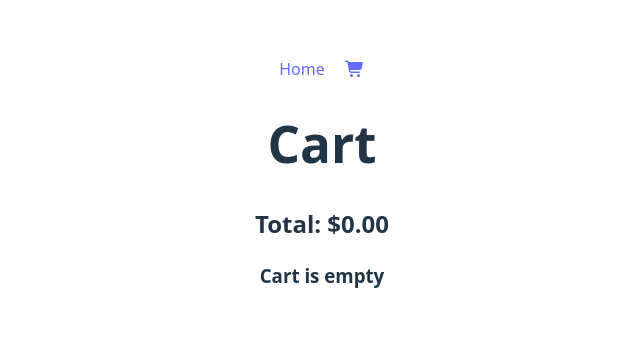
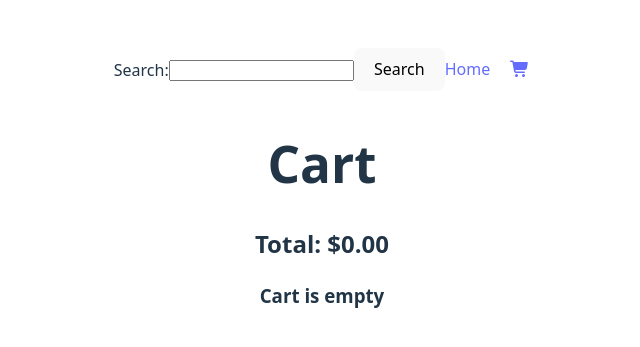
Before and after one commit to sana2990/ShoppyGlobe, a React (Vite) app in the folder shoppyglobe/: page /cart in a window 1280 px wide. Shown: the part 217-564 px from the top of the page, without its empty margins (318-958 px from the left). Built offline with nearby package versions, Linux system fonts and the light colour scheme.

Commit message:
Added functionality for search and made some styling

```diff
--- /dev/null
+++ b/shoppyglobe/src/components/Header.css
@@ -0,0 +1,6 @@
+.header {
+        display: flex;
+        justify-content: space-between;
+    align-items: center;
+    padding: 10px;
+}
--- a/shoppyglobe/src/components/Header.jsx
+++ b/shoppyglobe/src/components/Header.jsx
@@ -1,7 +1,11 @@
 import { FontAwesomeIcon } from "@fortawesome/react-fontawesome";
 import { faCartShopping } from "@fortawesome/free-solid-svg-icons";
 import { Link } from "react-router-dom";
-import {useSelector} from "react-redux";
+import {useSelector, useDispatch} from "react-redux";
+import {setSearchTerm} from "../utils/cartSlice.js";
+import { useNavigate } from "react-router-dom";
+import { useState } from "react";
+import "./Header.css";
 
 function Header() {
     const cart = useSelector(
@@ -12,11 +16,23 @@ function Header() {
       (total, item) => total + item.quantity,
       0
     );
+    const dispatch = useDispatch();
+    const navigate = useNavigate();
+
+    const searchTerm = useSelector((state) => state.cart.searchTerm);
+    const [inputValue, setInputValue] = useState("");
 
     return(
-        <div>
-
-            <Link to="/">
+        <div className="header">
+             <div>
+                    <label>Search:</label>
+                    <input type="text" value={inputValue} onChange={(e) => setInputValue(e.target.value)}></input>
+                    <button type="button" onClick={() => {dispatch(setSearchTerm(inputValue));
+                        navigate("/");
+                    }}>Search</button>
+                </div>
+                <div>
+                    <Link to="/">
                 Home
             </Link>
 
@@ -50,6 +66,8 @@ function Header() {
                 )}
 
             </Link>
+                </div>
+
         </div>
     )
 }
--- /dev/null
+++ b/shoppyglobe/src/components/ProductList.css
@@ -0,0 +1,16 @@
+.ProductList {
+    display: flex;
+    flex-wrap:wrap;
+    margin: 10px;
+}
+
+.item {
+    border:1px solid black;
+    margin: 10px;
+    padding: 10px;
+}
+
+.page {
+    margin: 10px;
+    padding: 10px;
+}
--- a/shoppyglobe/src/components/ProductList.jsx
+++ b/shoppyglobe/src/components/ProductList.jsx
@@ -2,19 +2,21 @@ import { useState } from "react";
 import useProducts from "../hooks/useProducts";
 import ProductItem from "./ProductItem";
 import { Link } from "react-router-dom";
+import { useSelector } from "react-redux";
+import "./ProductList.css";
 
 function ProductList() {
   const { products, loading, error } = useProducts();
 
-  //const [selectedProduct, setSelectedProduct] = useState(null);
+const searchTerm = useSelector(
+  (state) => state.cart.searchTerm
+) || "";
 
-  //const handleSelectProduct = (product) => {
-   // setSelectedProduct(product);
-  //};
-
-  //const handleAddToCart = (product) => {
-    //console.log("Added:", product);
-  //};
+  const filteredProducts = products.filter((product) =>
+  product.title
+    .toLowerCase()
+    .includes(searchTerm.toLowerCase())
+  );
 
   if (loading) {
     return <h2>Loading...</h2>;
@@ -25,15 +27,15 @@ function ProductList() {
   }
 
    return (
-    <div>
+    <div className="page">
       <h1>Products</h1>
-
-      {products.map((product) => (
+      <div className="ProductList">
+        {filteredProducts.map((product) => (
         <Link
           key={product.id}
           to={`/product/${product.id}`}
         >
-          <div>
+          <div className="item">
             <h3>{product.title}</h3>
 
             <img
@@ -46,6 +48,8 @@ function ProductList() {
           </div>
         </Link>
       ))}
+      </div>
+
     </div>
   );
 }
--- a/shoppyglobe/src/utils/cartSlice.js
+++ b/shoppyglobe/src/utils/cartSlice.js
@@ -2,6 +2,7 @@ import { createSlice } from "@reduxjs/toolkit";
 
 const initialState = {
   items: [],
+  searchTerm: "",
 };
 
 const cartSlice = createSlice({
@@ -26,8 +27,15 @@ const cartSlice = createSlice({
           ...action.payload,
           quantity: 1,
         });
-    }
-},
+      }
+    },
+
+    setSearchTerm: (state, action) => {
+
+      state.searchTerm = action.payload;
+
+    },
+
     increaseQuantity: (state, action) => {
 
       const item = state.items.find(
@@ -38,7 +46,8 @@ const cartSlice = createSlice({
         item.quantity += 1;
       }
     },
-        decreaseQuantity: (state, action) => {
+
+    decreaseQuantity: (state, action) => {
 
       const item = state.items.find(
         (item) => item.id === action.payload
@@ -48,7 +57,8 @@ const cartSlice = createSlice({
         item.quantity -= 1;
       }
     },
-        removeFromCart: (state, action) => {
+
+    removeFromCart: (state, action) => {
 
       state.items = state.items.filter(
         (item) => item.id !== action.payload
@@ -62,6 +72,7 @@ export const {
   increaseQuantity,
   decreaseQuantity,
   removeFromCart,
+  setSearchTerm,
 } = cartSlice.actions;
 
 export default cartSlice.reducer;
```
